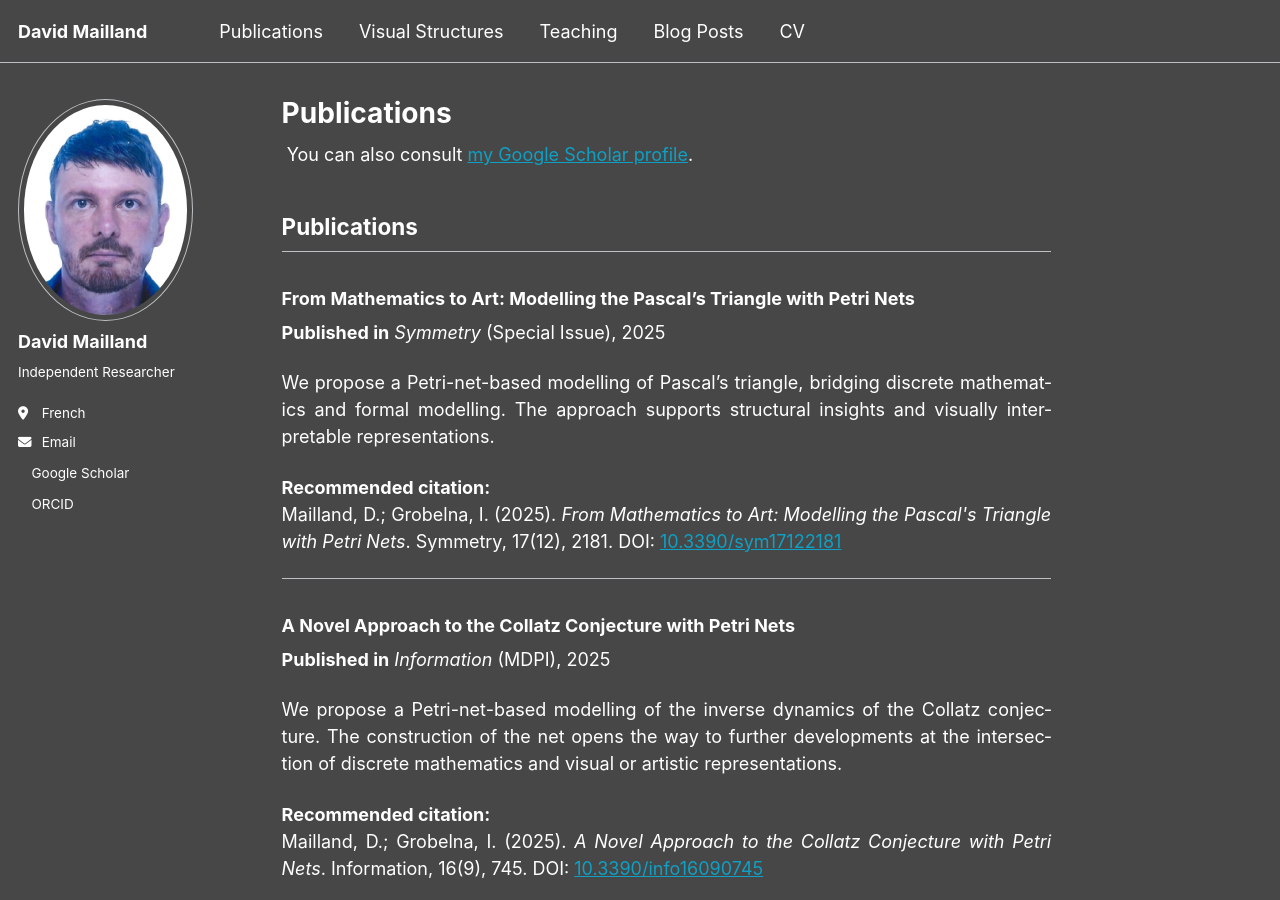
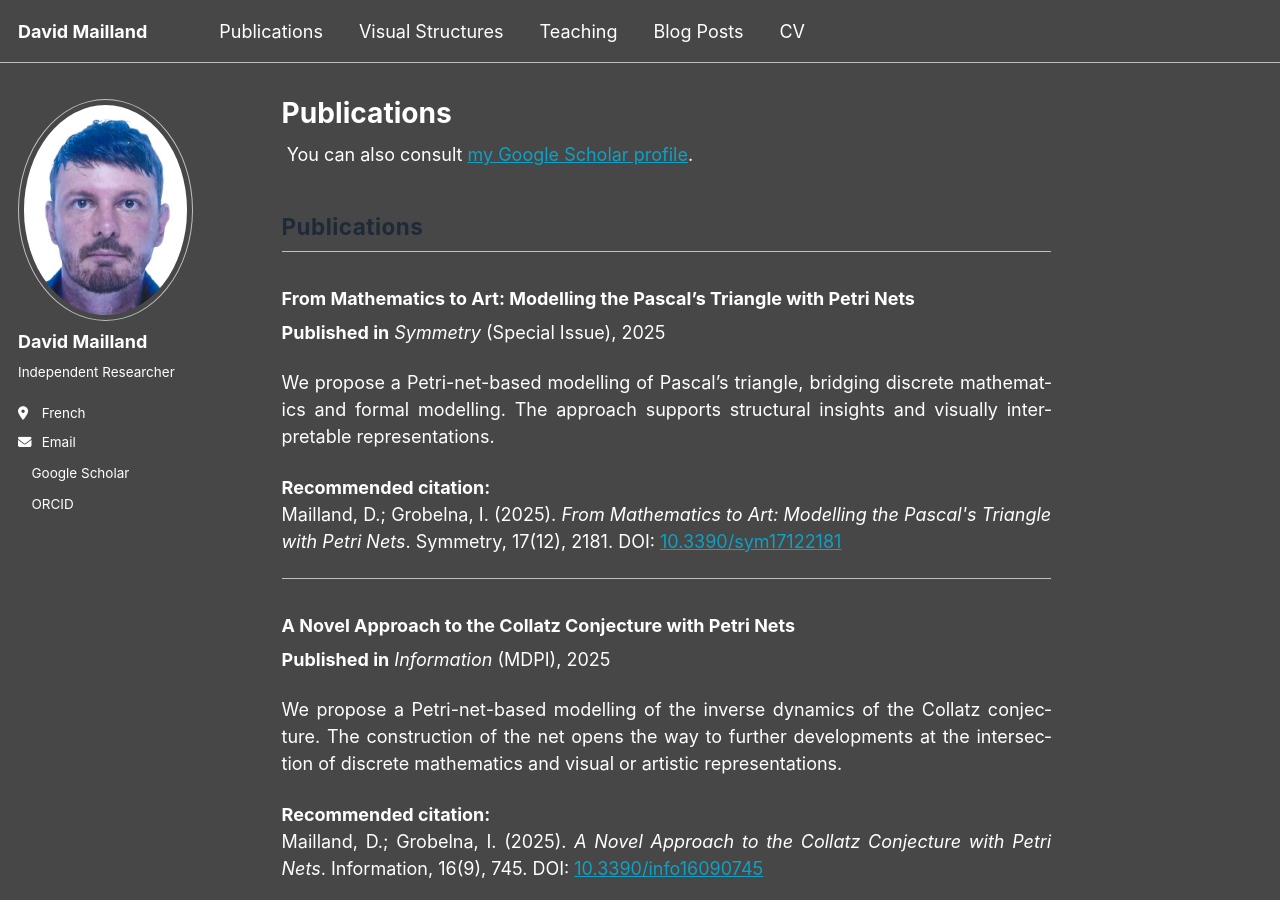
Before and after one commit to davidmailland/davidmailland.github.io, a Jekyll site: the page built from _pages/publications.html, in a window 1280 px wide and 900 px high. Built offline with Jekyll 4.4.1, drawn with Linux system fonts in a browser that asks for light colours; some web fonts are replaced; a script bundle is joined from its source files by our own code; library files that are not in the unit come from our copies; a style sheet for code colours, icons or effects is not loaded.

Commit message:
Update publications.html

```diff
--- a/_pages/publications.html
+++ b/_pages/publications.html
@@ -10,7 +10,9 @@
   <a href="{{ site.author.googlescholar }}" target="_blank" rel="noopener">my Google Scholar profile</a>.
 </p>
 
-<h2>Publications</h2>
+<h2 style="color:#1f2937; letter-spacing:0.02em;">
+  Publications
+</h2>
 
 <h3>From Mathematics to Art: Modelling the Pascal’s Triangle with Petri Nets</h3>
 <p><strong>Published in</strong> <em>Symmetry</em> (Special Issue), 2025</p>
@@ -82,7 +84,9 @@
   </a>
 </p>
 
-<h2>Conference papers (in French)</h2>
+<h2 style="color:#1f2937; letter-spacing:0.02em;">
+  Conference papers (in French)
+</h2>
 
 <h3>Expérimentation de la méthodologie MBSA au domaine spatial</h3>
 <p><strong>Published in</strong> Lambda-Mu 22 — 22e Congrès de Maîtrise des Risques et de Sûreté de Fonctionnement, 2020</p>
@@ -122,7 +126,10 @@
 </p>
 
 
-<h2>Early work (in French)</h2>
+<h2 style="color:#1f2937; letter-spacing:0.02em;">
+  Early work (in French)
+</h2>
+
 
 <h3>Évaluation de la fiabilité en fin de vie d’une constellation de satellites avec AltaRica 3.0</h3>
 <p><strong>Published in</strong> Techniques de l’Ingénieur — Recherche et innovation (RE451 v1), 2023</p>
```
